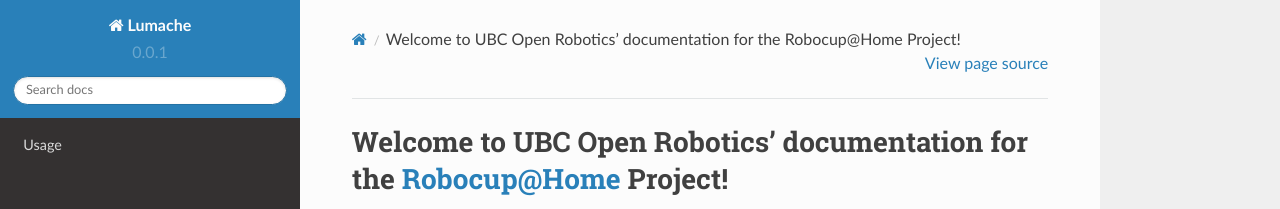
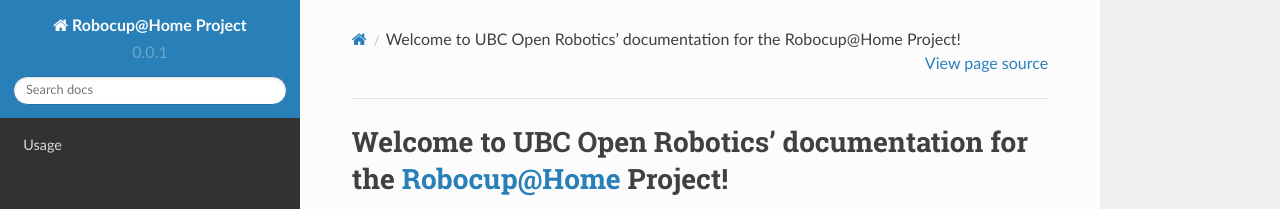
Before and after one commit to UBC-OpenRobotics/robocupathome-docs, a Sphinx documentation site: the page built from docs/source/index.rst, in a window 1280 px wide. Shown: the top 209 px of the page. Built offline with Sphinx 7.4.7 and the Read the Docs theme 2.0.0, drawn with Linux system fonts in a browser that asks for light colours; pages that are not in the unit, such as notebooks, are missing from menus.

Commit message:
example file update

```diff
--- a/docs/source/conf.py
+++ b/docs/source/conf.py
@@ -2,7 +2,7 @@
 
 # -- Project information
 
-project = 'Lumache'
+project = 'Robocup@Home Project'
 copyright = '2023, UBC Open Robotics'
 author = 'Andrew Xie'
 
--- /dev/null
+++ b/docs/source/doc_template/navigation_node.rst
@@ -0,0 +1,3 @@
+The SimpleBot package is designed for a basic robot that performs simple
+navigation and object detection tasks. This documentation covers installation,
+usage, and detailed descriptions of each node, topic, and service in the package.
--- a/docs/source/index.rst
+++ b/docs/source/index.rst
@@ -23,6 +23,7 @@
 
    This project is under active development.
 
+
 Contents
 --------
 
```
